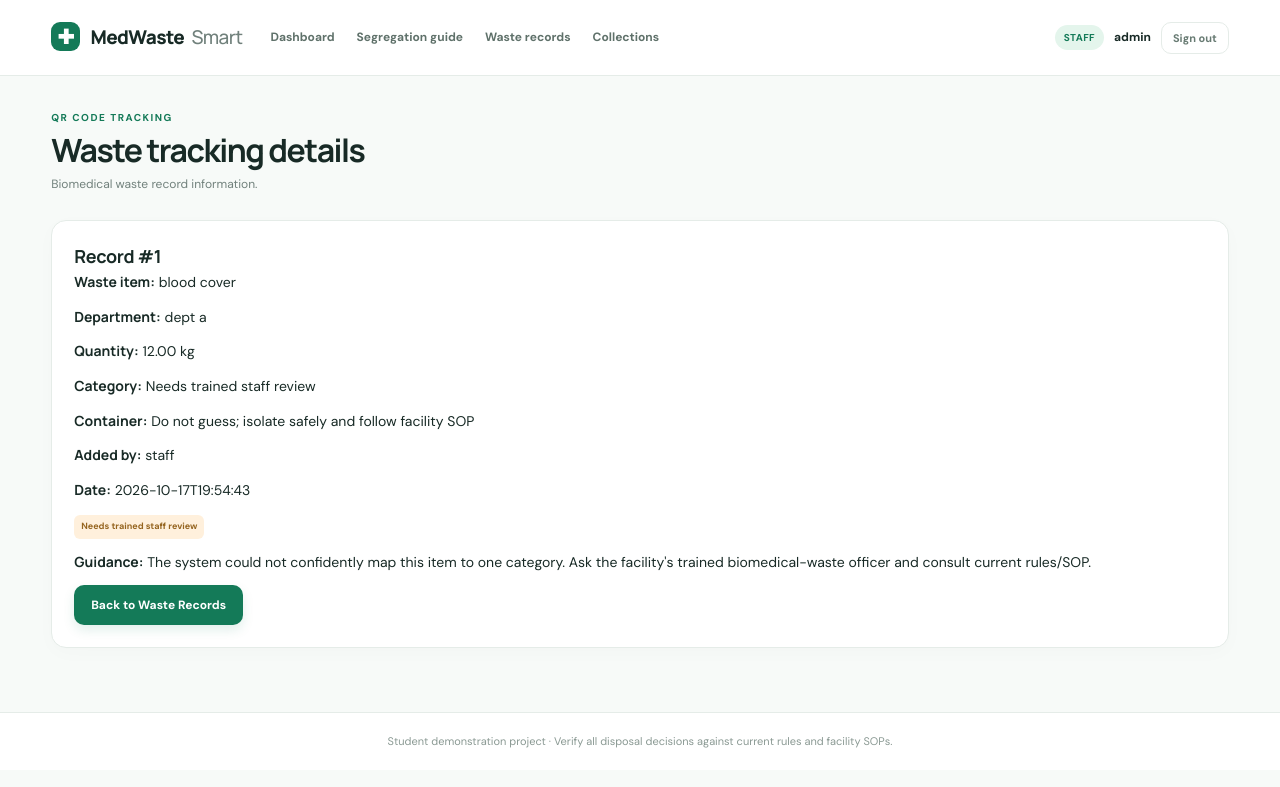
After one commit to harshakn2006-blip/smart-medical-waste-system, a Flask app: page /track/waste/1 in a window 1280 px wide. The commit adds this page. Shown: the top 787 px of the page. Run offline with Flask 3, Linux system fonts and the light colour scheme; a user stored in the database is signed in; data comes from the database, SQL or seed files in the repository.

Commit message:
Add QR code waste tracking

```diff
--- a/app.py
+++ b/app.py
@@ -2,8 +2,10 @@ import os
 import sqlite3
 from functools import wraps
 from datetime import datetime
-from flask import Flask, render_template, request, redirect, url_for, session, flash, g, abort
+from flask import Flask, render_template, request, redirect, url_for, session, flash, g, abort, send_file
 from werkzeug.security import generate_password_hash, check_password_hash
+from io import BytesIO
+import qrcode
 
 BASE_DIR = os.path.abspath(os.path.dirname(__file__))
 DATABASE = os.path.join(BASE_DIR, "medical_waste.db")
@@ -298,6 +300,54 @@ def waste_records():
     return render_template("waste.html", records=rows)
 
 
+@app.route("/waste/<int:record_id>/qr")
+@login_required
+def waste_qr(record_id):
+    record = get_db().execute(
+        "SELECT id FROM waste_records WHERE id = ?",
+        (record_id,)
+    ).fetchone()
+
+    if not record:
+        abort(404)
+
+    tracking_url = url_for(
+        "track_waste",
+        record_id=record_id,
+        _external=True
+    )
+
+    qr = qrcode.QRCode(
+        version=1,
+        box_size=10,
+        border=4
+    )
+    qr.add_data(tracking_url)
+    qr.make(fit=True)
+
+    image = qr.make_image(fill_color="black", back_color="white")
+    image_bytes = BytesIO()
+    image.save(image_bytes, format="PNG")
+    image_bytes.seek(0)
+
+    return send_file(image_bytes, mimetype="image/png")
+
+
+@app.route("/track/waste/<int:record_id>")
+@login_required
+def track_waste(record_id):
+    record = get_db().execute("""
+        SELECT w.*, u.username
+        FROM waste_records w
+        JOIN users u ON u.id = w.created_by
+        WHERE w.id = ?
+    """, (record_id,)).fetchone()
+
+    if not record:
+        abort(404)
+
+    return render_template("track.html", record=record)
+
 @app.route("/collections", methods=["GET", "POST"])
 @login_required
 def collections():
--- a/requirements.txt
+++ b/requirements.txt
@@ -1,2 +1,6 @@
+
 Flask>=3.0,<4.0
 gunicorn
+qrcode[pil]
+reportlab
+openpyxl
--- /dev/null
+++ b/templates/track.html
@@ -0,0 +1,37 @@
+
+{% extends "base.html" %}
+{% block title %}Waste Tracking | MedWaste Smart{% endblock %}
+
+{% block content %}
+<div class="page-heading">
+    <div>
+        <div class="section-kicker">QR CODE TRACKING</div>
+        <h1>Waste tracking details</h1>
+        <p class="muted">Biomedical waste record information.</p>
+    </div>
+</div>
+
+<section class="panel">
+    <h2>Record #{{ record.id }}</h2>
+
+    <p><strong>Waste item:</strong> {{ record.item_name }}</p>
+    <p><strong>Department:</strong> {{ record.department }}</p>
+    <p><strong>Quantity:</strong> {{ "%.2f"|format(record.quantity_kg) }} kg</p>
+    <p><strong>Category:</strong> {{ record.category }}</p>
+    <p><strong>Container:</strong> {{ record.container }}</p>
+    <p><strong>Added by:</strong> {{ record.username }}</p>
+    <p><strong>Date:</strong> {{ record.created_at }}</p>
+
+    {% if record.review_required %}
+    <p class="review-tag">Needs trained staff review</p>
+    {% else %}
+    <p class="ok-tag">Verify facility SOP</p>
+    {% endif %}
+
+    <p><strong>Guidance:</strong> {{ record.guidance }}</p>
+
+    <a href="{{ url_for('waste_records') }}" class="button button-primary">
+        Back to Waste Records
+    </a>
+</section>
+{% endblock %}
```
Also changed, not shown: templates/waste.html (+23 -1 lines).
